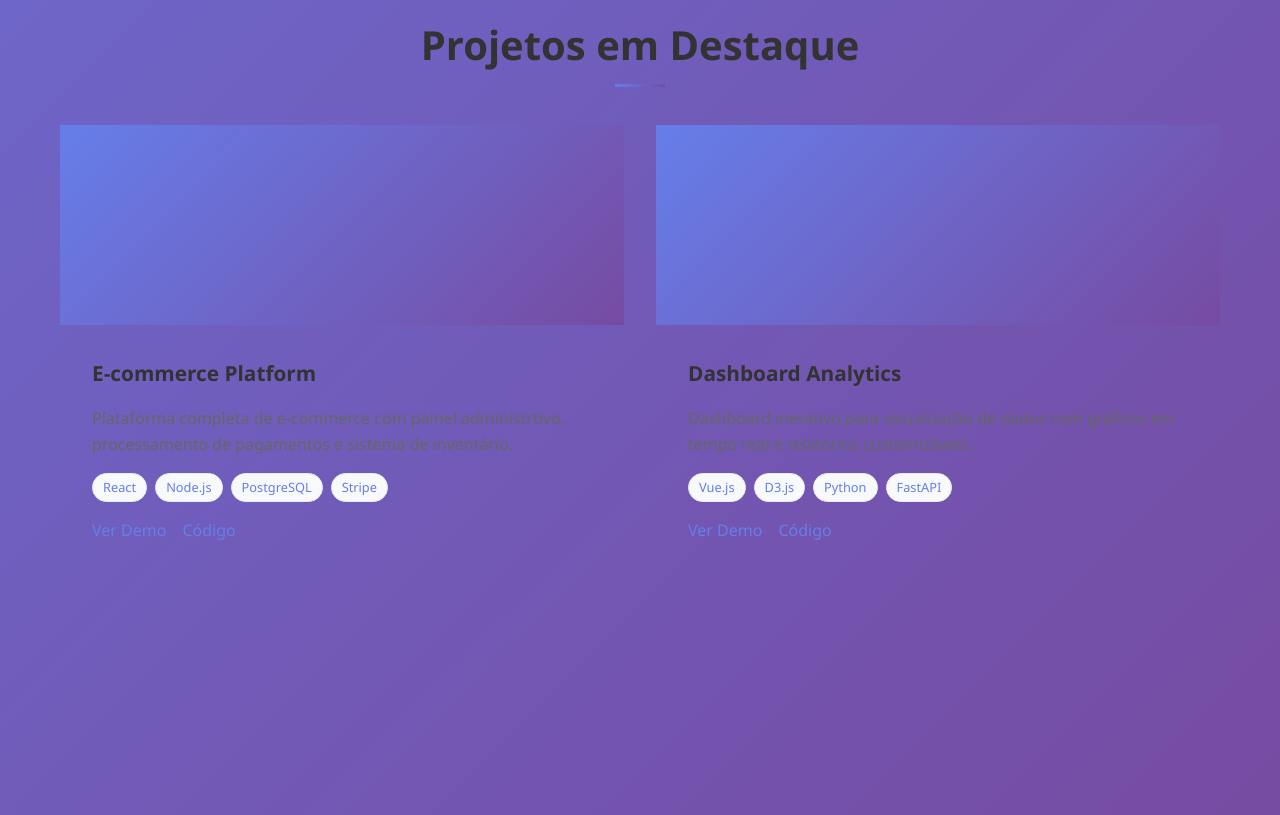
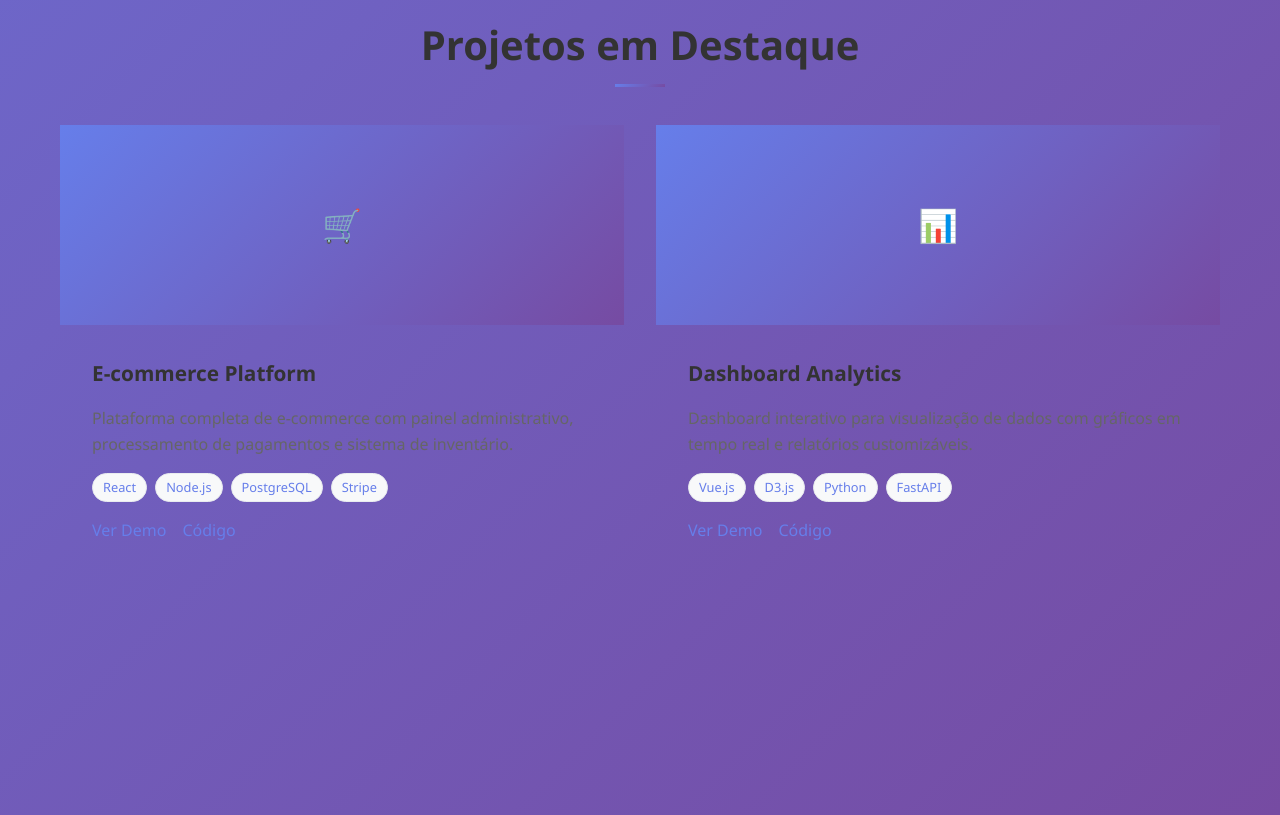
Before and after one commit to CincoFolha/portfolio, a plain HTML site: page index.html in a window 1280 px wide. Shown: the part 1880-2695 px from the top of the page. Drawn offline with Linux system fonts and the light colour scheme.

Commit message:
fix: update project cards with icons and correct typos in descriptions

```diff
--- a/index.html
+++ b/index.html
@@ -102,11 +102,11 @@
 			<div class="projects-grid">
 
 				<article class="project-card">
-					<div class="project-image"></div>
+					<div class="project-image">🛒</div>
 					<div class="project-content">
 						<h3 class="project-title">E-commerce Platform</h3>
 						<p>
-							Plataforma completa de e-commerce com painel administrtivo,
+							Plataforma completa de e-commerce com painel administrativo,
 							processamento de pagamentos e sistema de inventário.
 						</p>
 
@@ -125,11 +125,11 @@
 				</article>
 
 				<article class="project-card">
-					<div class="project-image"></div>
+					<div class="project-image">📊</div>
 					<div class="project-content">
 						<h3 class="project-title">Dashboard Analytics</h3>
 						<p>
-							Dashboard inerativo para visualização de dados com gráficos em
+							Dashboard interativo para visualização de dados com gráficos em
 							 tempo real e relatórios customizáveis.
 						</p>
 
```
